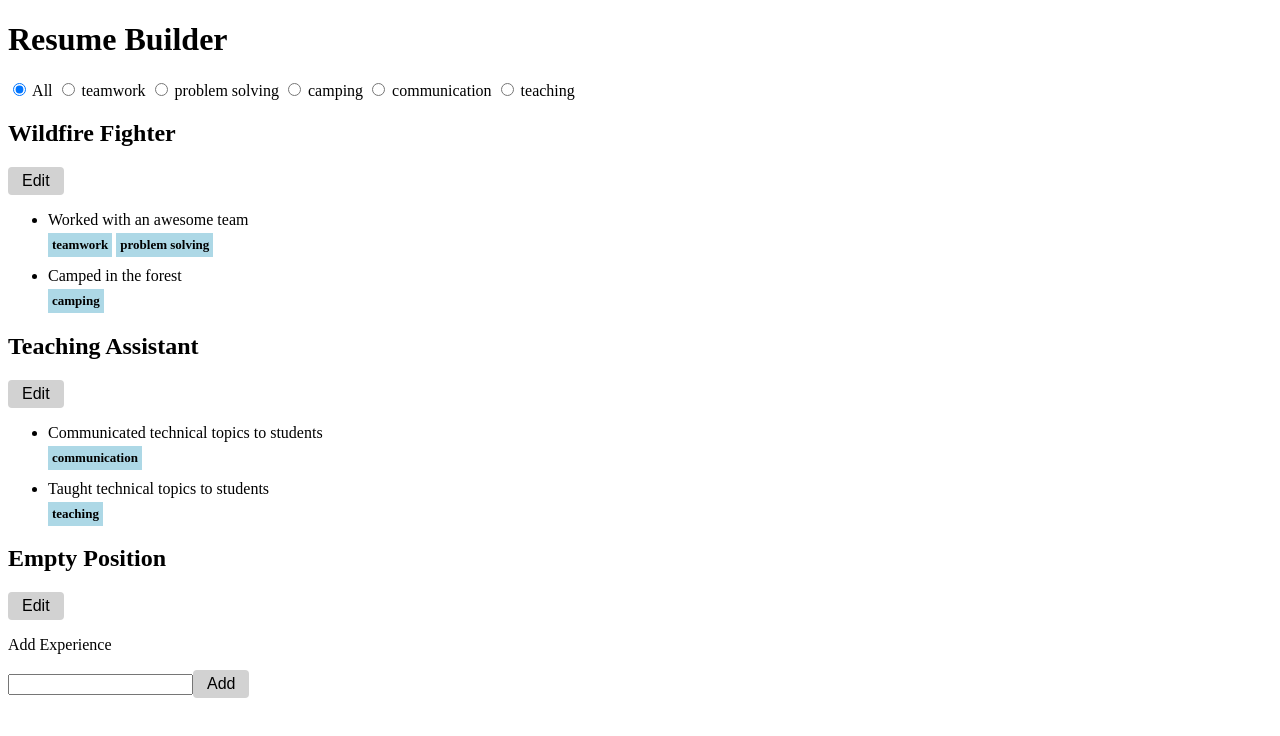
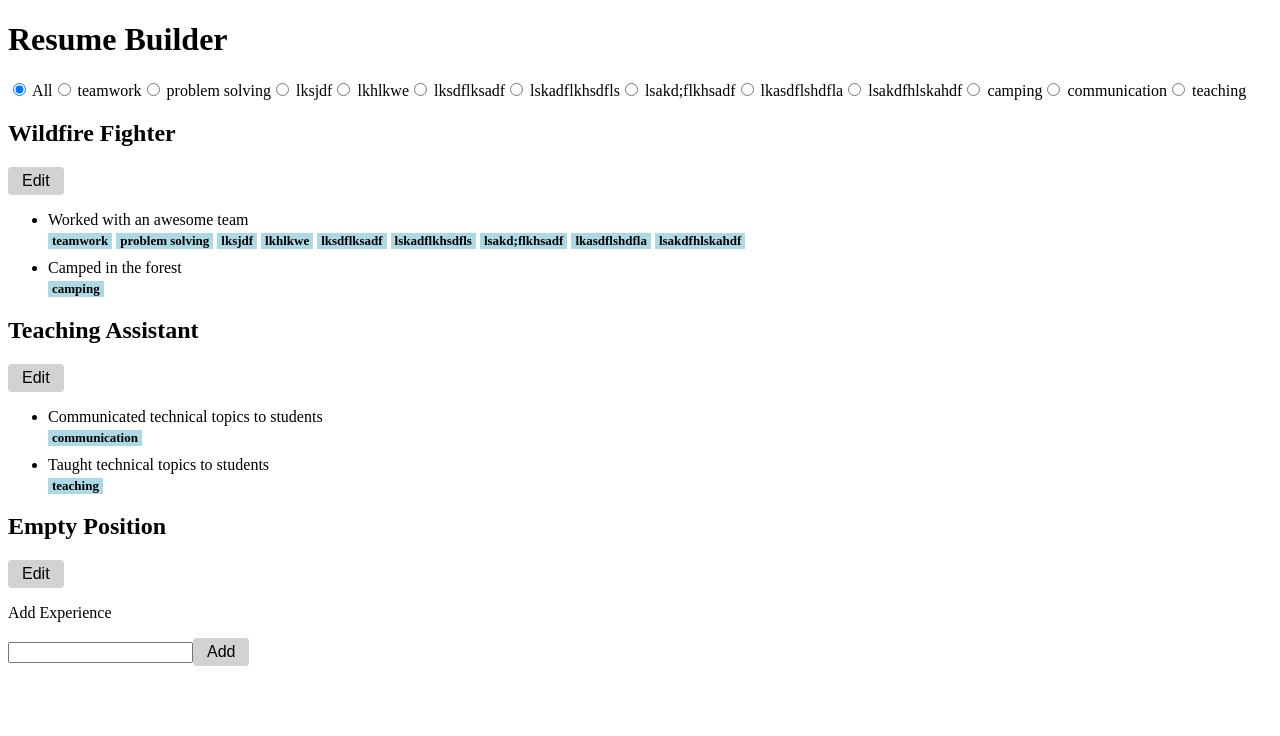
Before and after one commit to jasonTheDev/resume-builder, an Angular app: page / in a window 1280 px wide. Shown: the top 736 px of the page. Built offline with nearby package versions, Linux system fonts and the light colour scheme.

Commit message:
Filter options wrap

```diff
--- a/src/app/bullet-point/bullet-point.component.css
+++ b/src/app/bullet-point/bullet-point.component.css
@@ -3,7 +3,6 @@
   flex-flow: row wrap;
   align-items: center;
 
-  height: 24px;
   margin: 4px 0px 6px 0px;
 }
 
--- a/src/app/experience-list/experience-list.component.css
+++ b/src/app/experience-list/experience-list.component.css
@@ -0,0 +1,4 @@
+.filter-container {
+  display: flex;
+  flex-flow: row wrap;
+}
--- a/src/app/experience-list/experience-list.component.html
+++ b/src/app/experience-list/experience-list.component.html
@@ -1,4 +1,5 @@
 <section>
+  <div class="filter-container">
     <label>
       <input type="radio" [formControl]="filterControl" value="all" checked> All
     </label>
@@ -9,6 +10,7 @@
     } @empty {
       <h2>No Tags</h2>
     }
+  </div>
 </section>
 <section>
   @for (experience of filteredExperiences; track experience.position) {
@@ -16,8 +18,6 @@
   } @empty {
     <h2>No experiences to show</h2>
   }
-</section>
-<section>
   <form>
     <p>Add Experience</p>
     <input
--- a/src/app/experience.service.ts
+++ b/src/app/experience.service.ts
@@ -11,7 +11,7 @@ export class ExperienceService {
       bulletPoints: [
         {
           description: "Worked with an awesome team",
-          applicableTags: ["teamwork", "problem solving"]
+          applicableTags: ["teamwork", "problem solving", "lksjdf", "lkhlkwe", "lksdflksadf", "lskadflkhsdfls", "lsakd;flkhsadf", "lkasdflshdfla", "lsakdfhlskahdf"]
         },
         {
           description: "Camped in the forest",
--- a/src/styles.css
+++ b/src/styles.css
@@ -24,7 +24,7 @@ button:hover {
 
 /* Input and textareas */
 textarea {
-  width: 100%;
+  width: 90%;
   height: 60px;
   padding: 8px 14px;
   resize: none;
```
Lines whose indentation alone changed are shown as unchanged.
